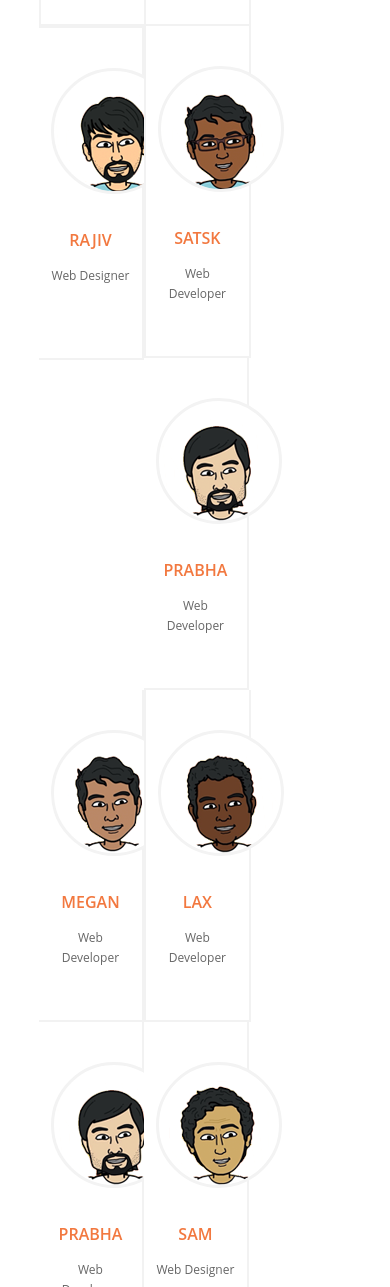
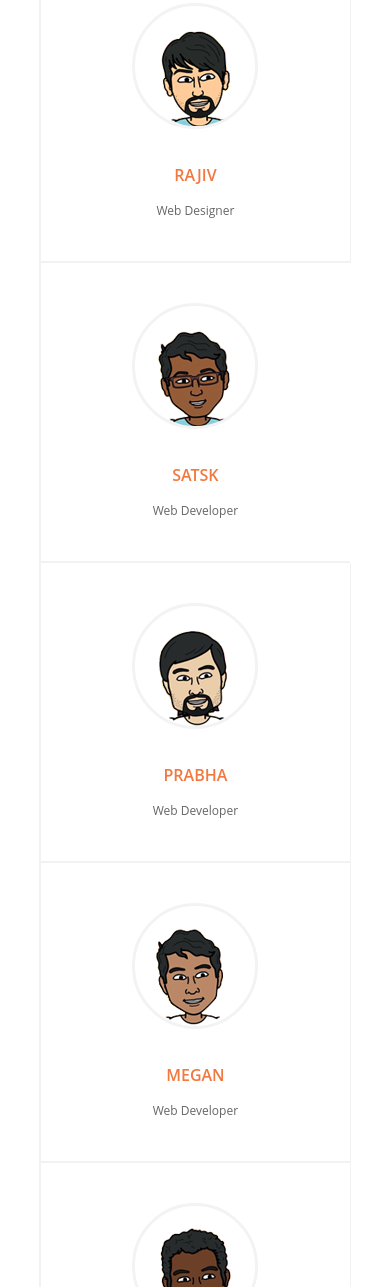
Before and after one commit to Iammathan/WH, a plain HTML site: page aboutus.html in a window 390 px wide. Shown: the part 713-2000 px from the top of the page. Drawn offline with nearby package versions, Linux system fonts and the light colour scheme; files that its build step writes are made by us from their sources.

Commit message:
responsive added to about us.
Responsive style added to about us.

```diff
--- a/aboutus.html
+++ b/aboutus.html
@@ -3,9 +3,7 @@
 <head>
 <meta http-equiv="Content-Type" content="text/html; charset=utf-8" />
 <title>About us</title>
-<!--<link href="./inner-style.css" rel="stylesheet" type="text/css" >
--->
-<link href="common-faq.css" type="text/css" rel="stylesheet"/>
+<link href="css/common-faq.css" type="text/css" rel="stylesheet"/>
 <script type="text/javascript" src="https://code.jquery.com/jquery-latest.js"></script>
 <script>
 $(document).ready(function(e) {
@@ -48,13 +46,13 @@ $(document).ready(function(e) {
 
 <body>
 <div class="header"> <a href="index.html" class="logo"></a>
-  <ul class="menu-list manu-part" id="menus">
+<!--  <ul class="menu-list manu-part" id="menus">
     <li id="d/home"><a href="index.html#wh-home">HOME</a></li>
     <li id="d/services"><a href="index.html#wh-services">SERVICES</a></li>
     <li id="d/plan"><a href="index.html#wh-plan">PRICING</a></li>
     <li id="d/contact"><a href="index.html#wh-contact">CONTACT US</a></li>
   </ul>
-  <div class="dropdown"> <span class="selecter" id="selector"><img src="images/dropdown-icon.png" id="dropdown-icon" alt="dropdown icon" /> </span>
+-->  <div class="dropdown"> <span class="selecter" id="selector"><img src="images/dropdown-icon.png" id="dropdown-icon" alt="dropdown icon" /> </span>
     <ul class="items-container manu-part">
       <li id="m/home" class="select" style="z-index: 1004; top: 0px; left: 0px; position: absolute;"><a href="index.html#home" >HOME</a></li>
       <li id="m/services" style="z-index: 1003; top: 0px; left: 0px; position: absolute;"><a href="index.html#service">SERVICES</a></li>
@@ -71,40 +69,32 @@ $(document).ready(function(e) {
       <h1>About Us</h1>
       <p class="discript">WorkHTML is a web design startup company from India. We are a group of friends who worked as a designer, developer, marketing analyst and sales engineer with more than 5 years of experience and now we realize that if we work together we will help you to improve your business by developing a unique responsive web design.</p>
       <ul class="aboutus">
-        <li class="aboutHover"> <span class="about-icon1"></span>
+        <li class="aboutHover borderTop noborderLeft"> <span class="about-icon1"></span>
           <h3>Appkumar</h3>
           <p>SEO Analyst </p>
         </li>
-        <li class="aboutHover"> <span class="about-icon2"></span>
-          <h3>Dave</h3>
-          <p>Content Writer </p>
-        </li>
-        <li class="aboutHover"> <span class="about-icon3"></span>
+        <li class="aboutHover borderTop" id="p2"> <span class="about-icon3"></span>
           <h3>Rajiv</h3>
           <p>Web Designer</p>
         </li>
-        <li class="aboutHover"> <span class="about-icon4"></span>
+        <li class="aboutHover borderTop" id="p3"> <span class="about-icon4"></span>
           <h3>Satsk</h3>
           <p>Web Developer </p>
         </li>
-        <li class="aboutHover"> <span class="about-icon8"></span>
+        <li class="aboutHover noborderLeft" id="p4"> <span class="about-icon8"></span>
           <h3>Prabha</h3>
           <p>Web Developer</p>
         </li>
-        <li class="aboutHover"> <span class="about-icon6"></span>
+        <li class="aboutHover" id="p5"> <span class="about-icon6"></span>
           <h3>Megan</h3>
           <p>Web Developer</p>
         </li>
-        <li class="aboutHover"> <span class="about-icon7"></span>
+        <li class="aboutHover" id="p6"> <span class="about-icon7"></span>
           <h3>Lax</h3>
           <p>Web Developer</p>
         </li>
-        <li class="aboutHover"> <span class="about-icon8"></span>
-          <h3>Prabha</h3>
-          <p>Web Developer</p>
-        </li>
 
-        <li class="aboutHover"> <span class="about-icon10"></span>
+        <li class="aboutHover borderBottom" id="p7" > <span class="about-icon10"></span>
           <h3>Sam</h3>
           <p>Web Designer</p>
         </li>
--- a/css/common-faq.css
+++ b/css/common-faq.css
@@ -610,7 +610,7 @@ input:focus, input.filled {
 
 }
 .aboutus li{
-	min-height:250px;
+	min-height:200px;
 	padding:40px 4%;
 	transition:.5s ease;
 	-moz-transition:.5s ease;
@@ -621,29 +621,21 @@ input:focus, input.filled {
 	text-align:center;
 }
 
-/*.webd-feature li:first-child, .webd-feature li:first-child + li, .webd-feature li:first-child + li + li,.aboutus li:first-child, .aboutus li:first-child + li, .aboutus li:first-child + li + li {
-    padding-top: 0;
-}
-*/
 
-.aboutus li:first-child,.aboutus li:first-child + li ,.aboutus li:first-child + li +li{
+.aboutus li.borderTop{
 	border-top:2px solid #f2f2f2;
 }
-.aboutus li:first-child,.aboutus li:first-child + li +li + li  ,.aboutus li:first-child + li +li + li + li + li + li {
+.aboutus li.noborderLeft{
 	border-left:2px solid #f2f2f2;
 }
 
-.aboutus li:first-child + li +li + li + li + li + li + li + li + li{
-	border-bottom:0;
-}
-
-.aboutus li:first-child + li +li + li + li + li + li + li + li + li {
-	border-left:2px solid #f2f2f2;
-	border-bottom:2px solid #f2f2f2;
+.aboutus li#p7{
+	margin-left: 33.2%;
+	border-left: 2px solid #f2f2f2;
 }
 
 .webd-feature li span,.aboutus li span {
-	   display: block;
+	  display: block;
     margin: 0 0 15px;
     min-height: 55px;
     min-width: 40px;
@@ -969,6 +961,22 @@ input, textarea{
     max-width: 80%;
 }
 
+/* this is for aboutus */
+.aboutus li{
+	width:41%;
+}
+
+.aboutus li#p3{
+	border-left: 2px solid #f2f2f2;
+    border-right: 0 none;
+    border-top: 0 none;
+}
+.aboutus li#p5{
+	border-left: 2px solid #f2f2f2;
+}
+.aboutus li#p7{
+	margin-left: 25%;
+	border-left: 2px solid #f2f2f2;
 }
 
 @media screen and (max-width:780px) {
@@ -1001,7 +1009,28 @@ h1 {
     line-height: 38px;
 }
 
-/* footer section */
+/* this is for aboutus */
+.aboutus li{
+    float: none;
+    width: 91%;
+}
+
+.aboutus li#p2 {
+    border-left: 2px solid #f2f2f2;
+    border-top: none;
+}
+.aboutus li#p4 {
+    border-right: 2px solid #f2f2f2;
+}
+.aboutus li#p6 {
+    border-left: 2px solid #f2f2f2;
+}
+
+.aboutus li#p7 {
+	margin-left:0;
+}
+
+/*footer section */
 
 .footer-links ul,.footer-links ul:nth-child(3){
 	float: none;
@@ -1030,8 +1059,9 @@ h1 {
 }
 
 @media screen and (max-width:480px) {
-.faq-info {
+.discript, .faq-info {
     font-size: 14px;
+	line-height:22px;
 }
 .pull-up-nav {
 	width: 35px;
```
